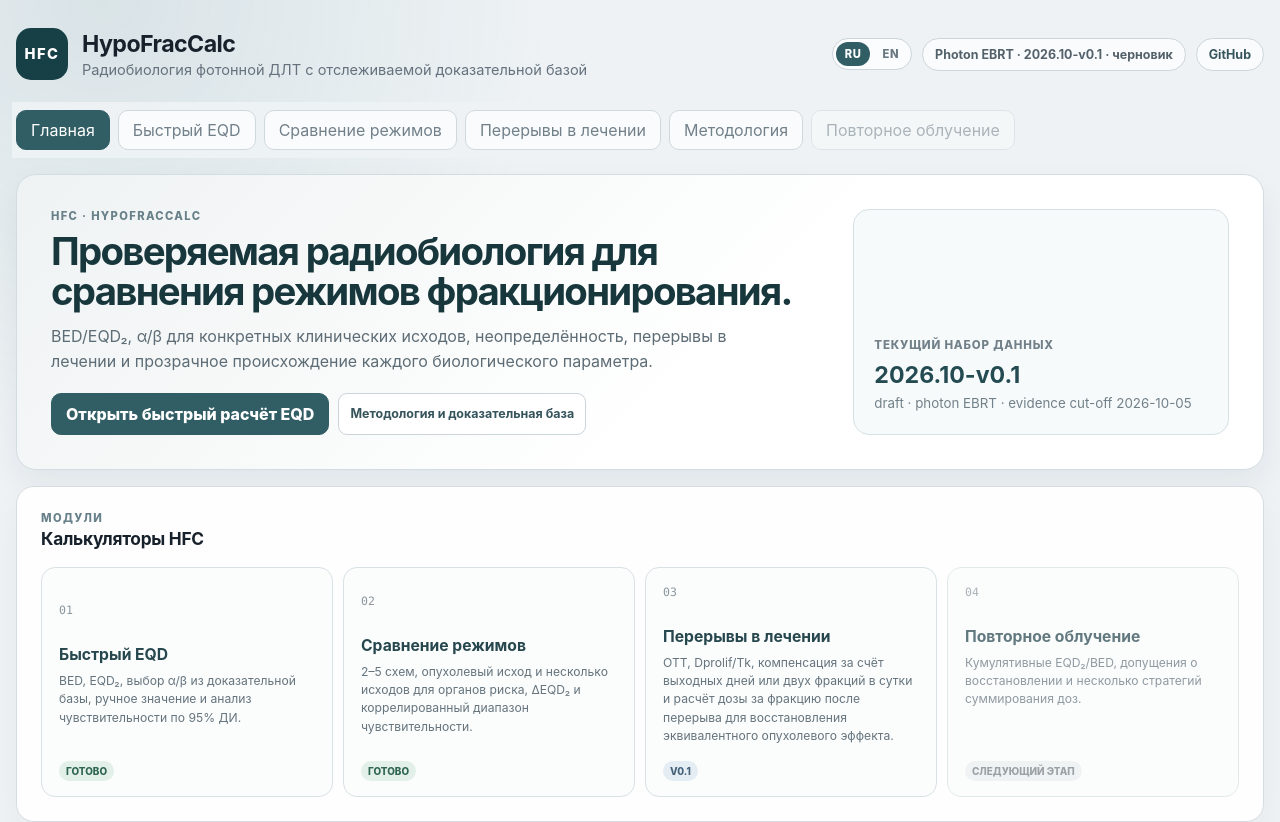
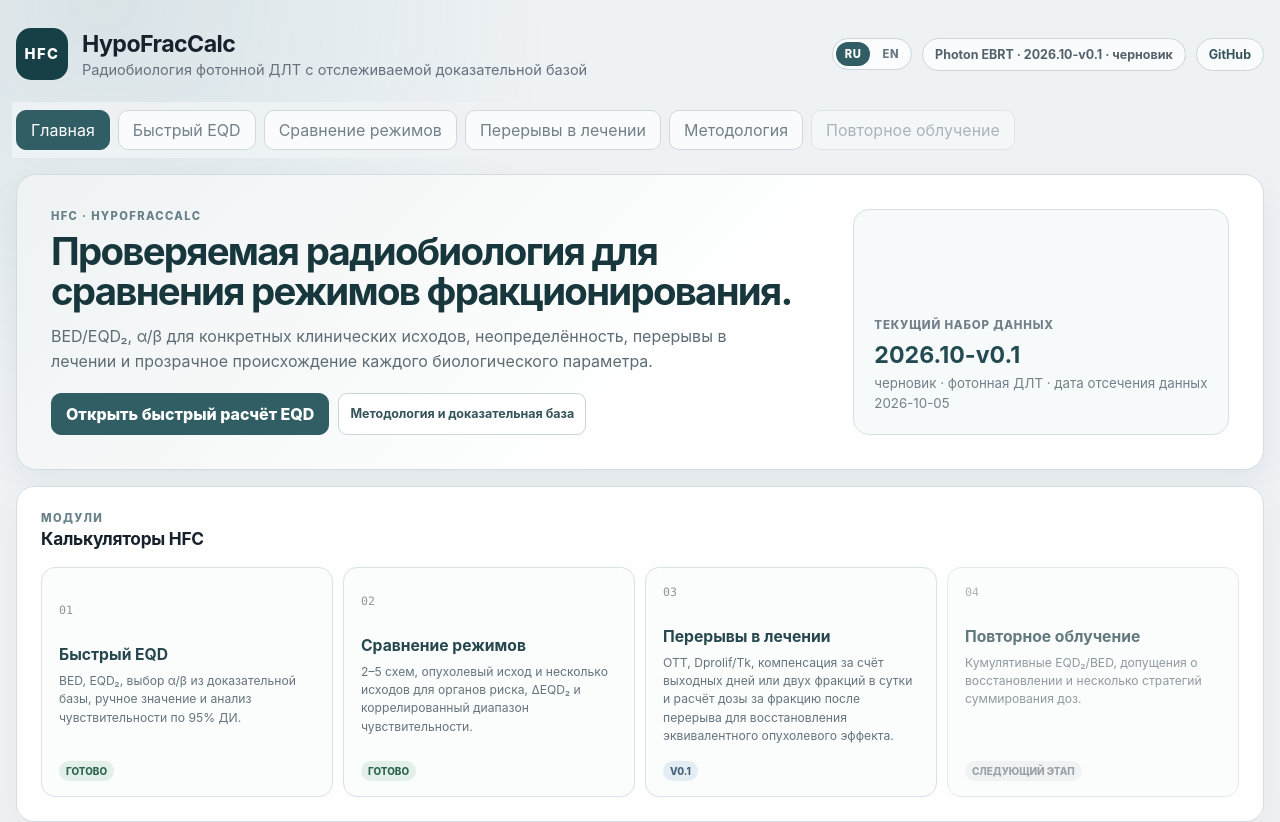
Before and after one commit to mesava/HFC-HypoFracCalc-, a React (Vite) app: page / in a window 1280 px wide. Shown: the top 822 px of the page. Built offline with nearby package versions, Linux system fonts and the light colour scheme.

Commit message:
fix(i18n): localize dataset status labels

```diff
--- a/src/ui/SiteHome.tsx
+++ b/src/ui/SiteHome.tsx
@@ -1,5 +1,5 @@
 import { evidenceManifest } from "../data/evidence/v0.1/index.js";
-import { tx } from "./i18n.js";
+import { releaseStatusLabel, tx } from "./i18n.js";
 import type { Language } from "./labels.js";
 
 export type SitePage =
@@ -61,7 +61,7 @@ export function SiteHome({
           <span>{tx(language, "Текущий набор данных", "Current dataset")}</span>
           <strong>{evidenceManifest.datasetVersion}</strong>
           <small>
-            {evidenceManifest.releaseStatus} · photon EBRT · evidence cut-off{" "}
+            {releaseStatusLabel(language, evidenceManifest.releaseStatus)} · {tx(language, "фотонная ДЛТ", "photon EBRT")} · {tx(language, "дата отсечения данных", "evidence cut-off")}{" "}
             {evidenceManifest.evidenceCutoffDate}
           </small>
         </div>
```
